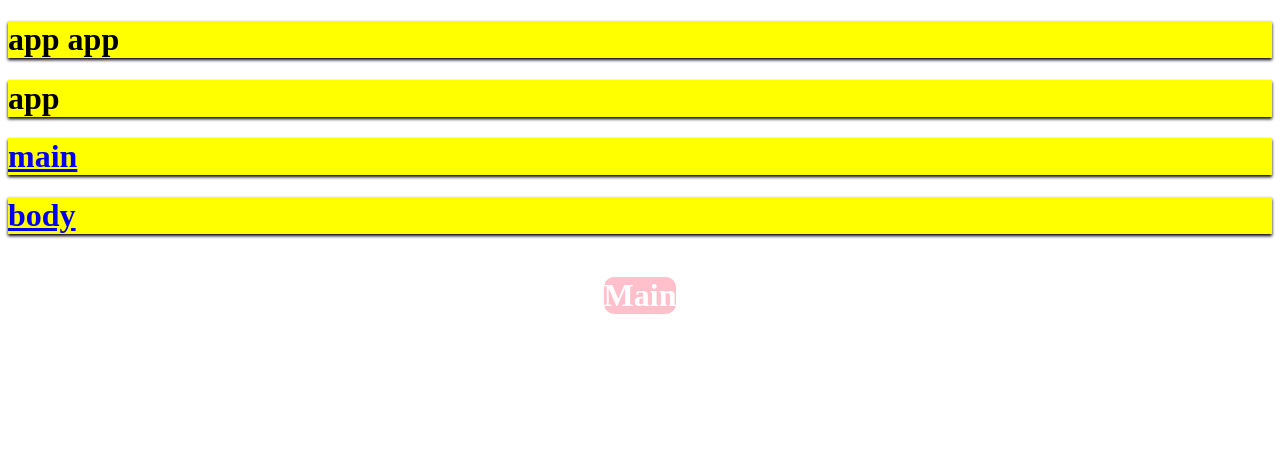
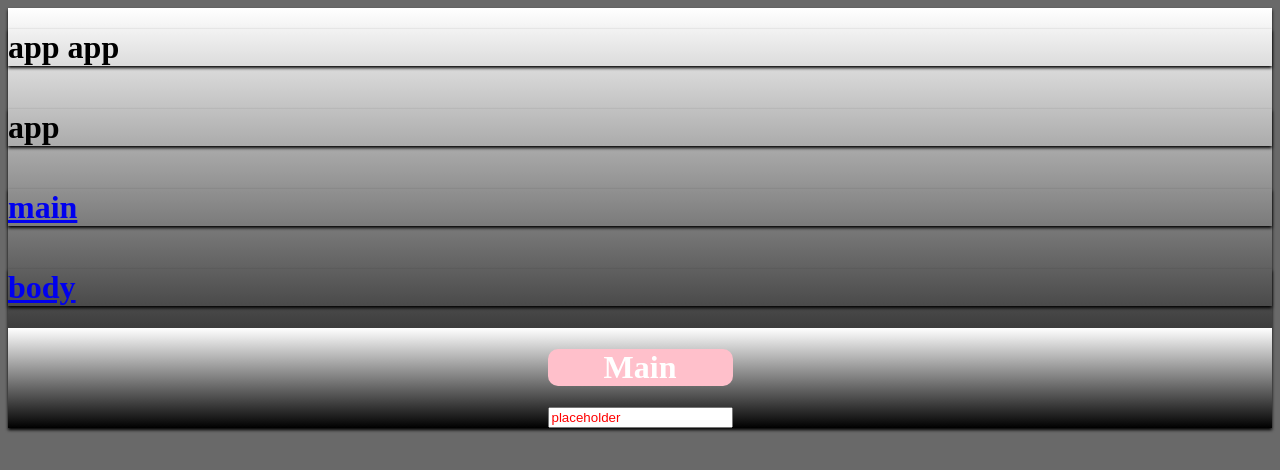
Before and after one commit to claviering/webpack4-config, a Vue app: page / in a window 1280 px wide. Shown: the top 470 px of the page. Built offline with nearby package versions, Linux system fonts and the light colour scheme.

Commit message:
test: 添加 postcss 测试

```diff
--- a/src/components/Body.vue
+++ b/src/components/Body.vue
@@ -110,7 +110,7 @@ export default {
   }
 };
 </script>
-<style lang="less" scoped>
+<style lang="less">
 .body {
   display: flex;
   flex-direction: column;
--- a/src/components/Main.vue
+++ b/src/components/Main.vue
@@ -1,6 +1,7 @@
 <template>
   <div class="main">
     <h1>Main</h1>
+    <input type="text" placeholder="placeholder"/>
   </div>
 </template>
 <script>
@@ -25,6 +26,15 @@ export default {
   flex-direction: column;
   justify-content: center;
   align-items: center;
+  display: grid;
+  transition: all .5s;
+  user-select: none;
+  background: linear-gradient(to bottom, white, black);
+  input{
+    &::placeholder {
+      color: red;
+    }
+  }
   img{
     width: 200px;
     height: 200px;
--- a/src/index.less
+++ b/src/index.less
@@ -1,3 +1,26 @@
-h1{
-  background-color: yellow;
+body{
+  background-color: dimgrey;
+  box-shadow: 0 2px 3px rgba(0,0,0,1);
+  .app {
+    display: grid;
+    transition: all .5s;
+    user-select: none;
+    background: linear-gradient(to bottom, white, black);
+  }
 }
+.all-css{
+  display: flex;
+  flex-direction: column;
+  justify-content: center;
+  align-items: center;
+  img {
+    width: 200px;
+    height: 200px;
+  }
+  h1 {
+    background-color: yellow;
+    color: #fff;
+    border-radius: 10px;
+    text-align: center;
+  }
+}
```
Also changed, not shown: webpack.prod.config.js (+7 -1 lines), 1 other file (tests, documents, lock files or other folders).
